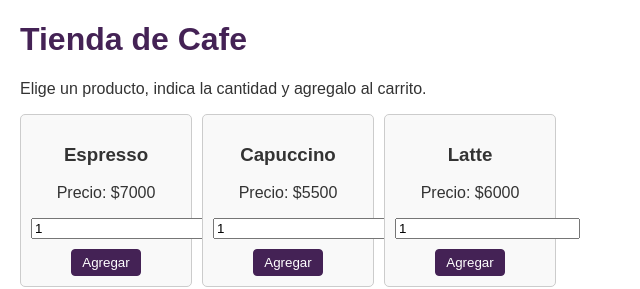
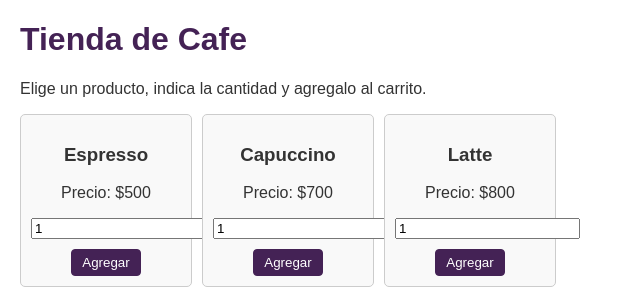
Before and after one commit to camialderete/Entregable2_Alderete, a plain HTML site: page index.html in a window 1280 px wide. Shown: the top 289 px of the page, 0-640 px from the left. Drawn offline with Linux system fonts and the light colour scheme.

Commit message:
Entregable dos

```diff
--- a/css/style.css
+++ b/css/style.css
@@ -35,5 +35,5 @@ button {
 }
 
 button:hover {
-  background-color: #a98eb7;
+  background-color: #85519f;
 }
--- a/js/script.js
+++ b/js/script.js
@@ -1,8 +1,9 @@
 const productos = [
-  { id: 1, nombre: "Espresso", precio: 7000 },
-  { id: 2, nombre: "Capuccino", precio: 5500 },
-  { id: 3, nombre: "Latte", precio: 6000 }
+  { id: 1, nombre: "Espresso", precio: 500 },
+  { id: 2, nombre: "Capuccino", precio: 700 },
+  { id: 3, nombre: "Latte", precio: 800 }
 ];
+
 let carrito = [];
 
 if (localStorage.getItem("carrito")) {
```
